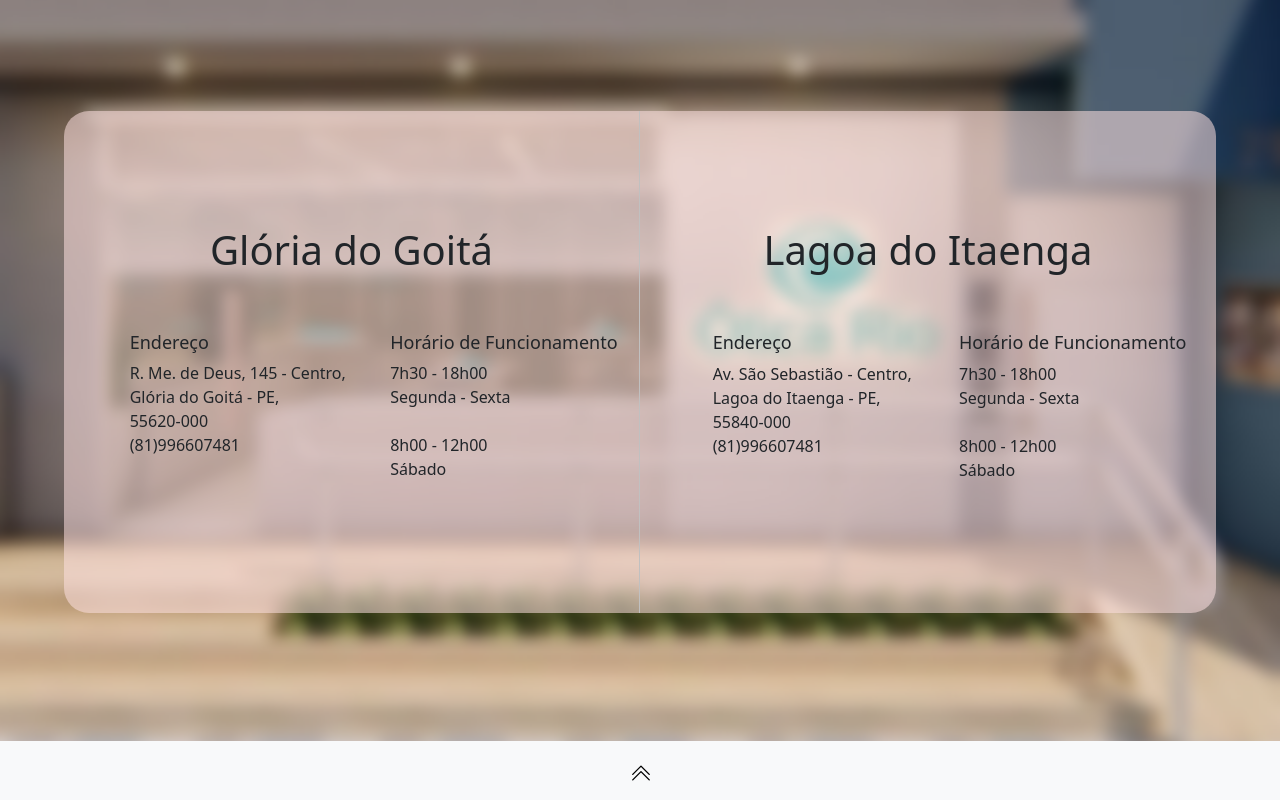
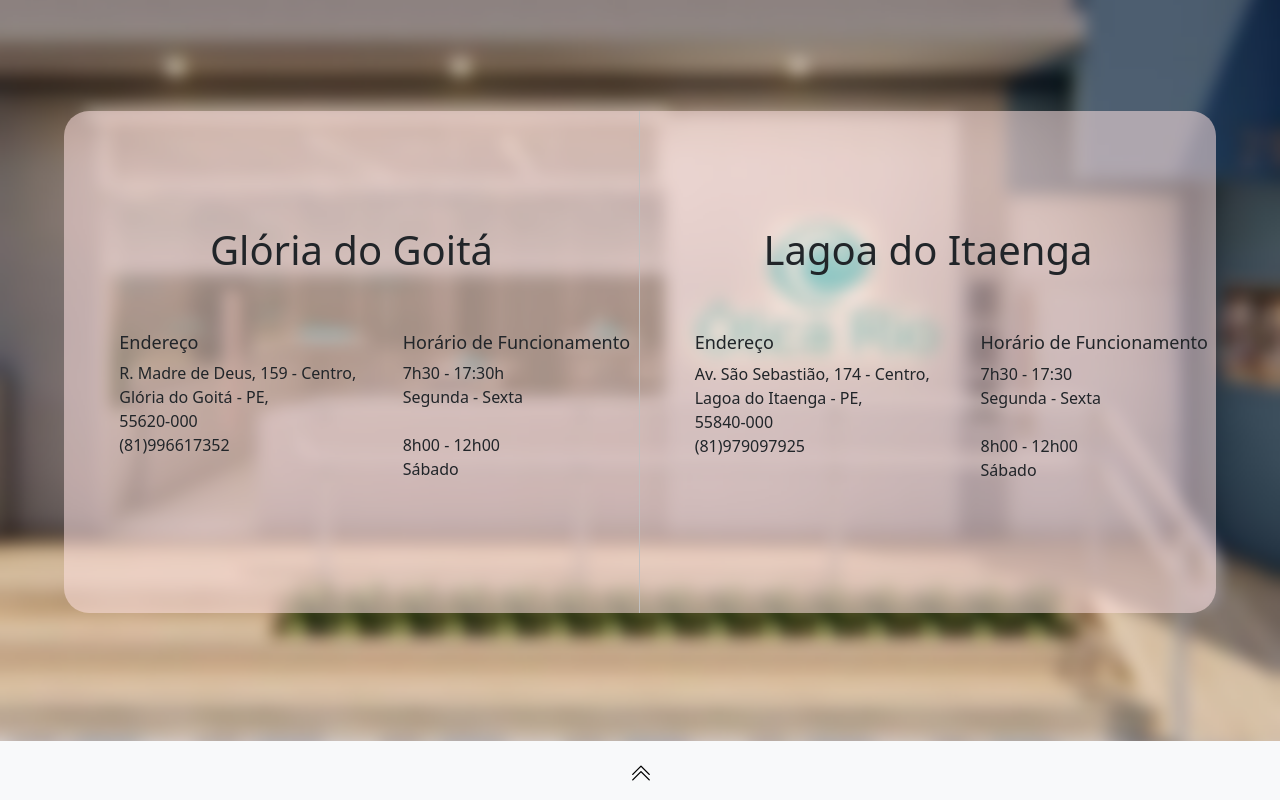
Before and after one commit to neju050405/otica-app, a React (Create React App) app: page / in a window 1280 px wide. Shown: the part 1731-2531 px from the top of the page. Built offline with nearby package versions, Linux system fonts and the light colour scheme.

Commit message:
Update locations.js

```diff
--- a/src/locations.js
+++ b/src/locations.js
@@ -10,15 +10,15 @@ const Locations = () => {
                 <div className="location-content">
                     <div className="location-col1">
                         <h2>Endereço</h2>
-                        <p>R. Me. de Deus, 145 - Centro,<br />
+                        <p>R. Madre de Deus, 159 - Centro,<br />
                             Glória do Goitá - PE,<br />
                              55620-000<br />
-                            (81)996607481
+                            (81)996617352
                         </p>
                     </div>
                     <div className="location-col2">
                         <h2>Horário de Funcionamento</h2>
-                        <p>7h30 - 18h00<br />
+                        <p>7h30 - 17:30h<br />
                         Segunda - Sexta<br /><br />
                         8h00 - 12h00<br />
                         Sábado</p>
@@ -30,15 +30,15 @@ const Locations = () => {
                 <div className="location-content">
                     <div className="location-col1">
                         <h2>Endereço</h2>
-                        <p>Av. São Sebastião - Centro, <br />
+                        <p>Av. São Sebastião, 174 - Centro, <br />
                             Lagoa do Itaenga - PE,<br />
                              55840-000<br />
-                            (81)996607481
+                            (81)979097925
                         </p>
                     </div>
                     <div className="location-col2">
                         <h2>Horário de Funcionamento</h2>
-                        <p>7h30 - 18h00<br />
+                        <p>7h30 - 17:30<br />
                         Segunda - Sexta<br /><br />
                         8h00 - 12h00<br />
                         Sábado</p>
```
